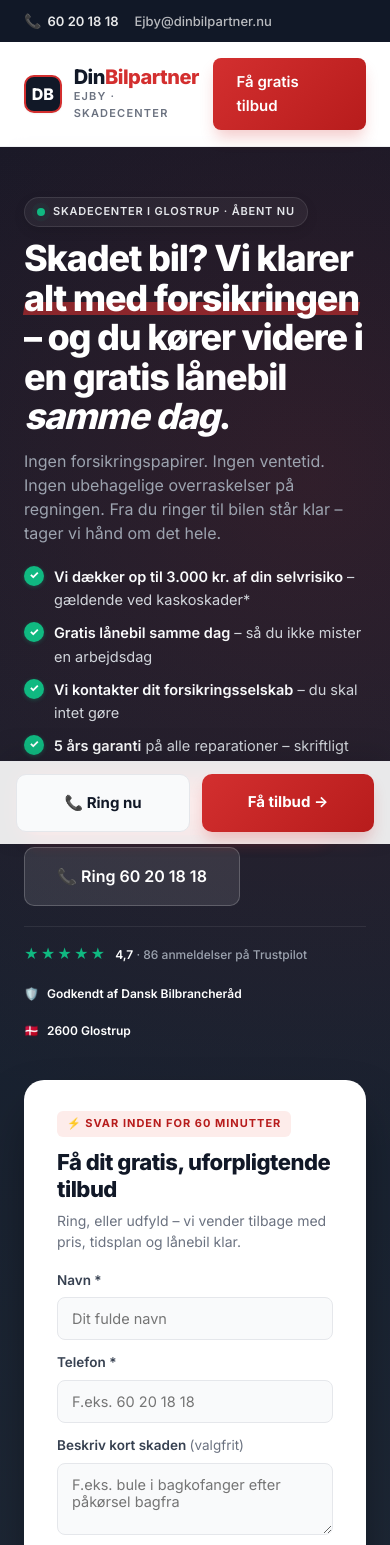
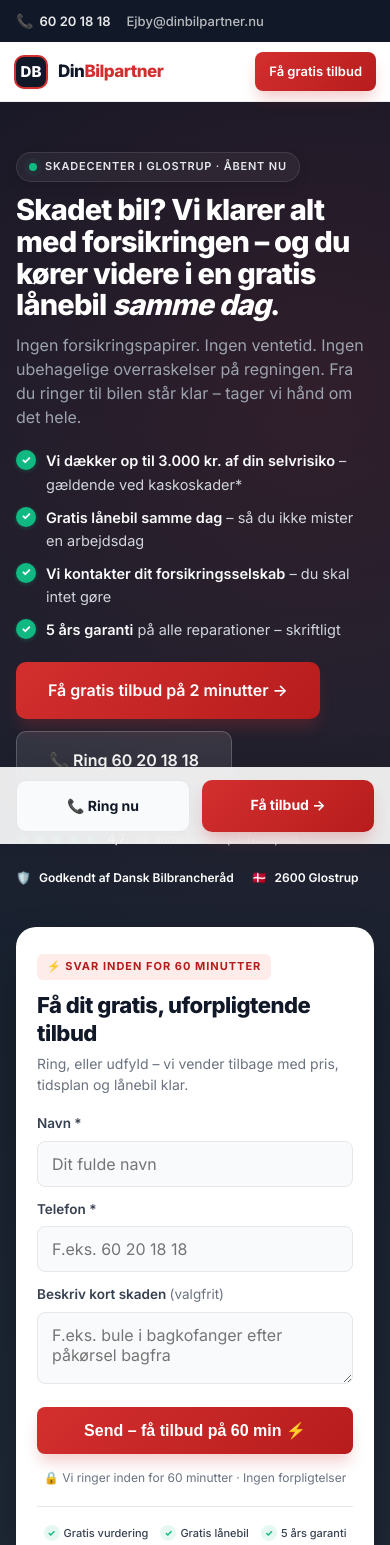
Before and after one commit to tayyabk52/javProj, a Next.js app: page / in a window 390 px wide. Shown: the top 1545 px of the page. Built offline with nearby package versions, Linux system fonts and the light colour scheme.

Commit message:
Improve mobile layout: compact header, iOS zoom fix, safe-area insets

```diff
--- a/src/app/globals.css
+++ b/src/app/globals.css
@@ -117,7 +117,8 @@ h1 .under::after { content: ""; position: absolute; left: 0; bottom: 4px; width:
 
 .field { margin-bottom: 12px; }
 .field label { display: block; font-size: 13.5px; font-weight: 600; margin-bottom: 6px; color: var(--ink-2); }
-.field input, .field textarea { width: 100%; padding: 12px 14px; border: 1px solid var(--line); border-radius: 8px; font-size: 14.5px; font-family: inherit; background: var(--bg-soft); transition: var(--transition); color: var(--ink); }
+/* font-size must stay >= 16px so iOS Safari doesn't auto-zoom on focus */
+.field input, .field textarea { width: 100%; padding: 12px 14px; border: 1px solid var(--line); border-radius: 8px; font-size: 16px; font-family: inherit; background: var(--bg-soft); transition: var(--transition); color: var(--ink); }
 .field input:focus, .field textarea:focus { outline: none; border-color: var(--red); background: #fff; box-shadow: 0 0 0 4px rgba(211, 47, 47, 0.12); }
 .field textarea { resize: vertical; min-height: 72px; }
 
@@ -264,7 +265,7 @@ footer a:hover { color: #fff; transform: translateX(4px); }
 .foot-bar { border-top: 1px solid rgba(255,255,255,0.1); padding-top: 24px; text-align: center; font-size: 13px; color: #6B7280; }
 
 /* STICKY MOBILE BAR */
-.sticky-mobile { display: none; position: fixed; bottom: 0; left: 0; right: 0; background: rgba(255, 255, 255, 0.9); backdrop-filter: blur(12px); box-shadow: 0 -10px 25px rgba(0,0,0,0.1); padding: 12px 16px; z-index: 100; gap: 12px; border-top: 1px solid rgba(229,231,235,0.5); }
+.sticky-mobile { display: none; position: fixed; bottom: 0; left: 0; right: 0; background: rgba(255, 255, 255, 0.9); backdrop-filter: blur(12px); -webkit-backdrop-filter: blur(12px); box-shadow: 0 -10px 25px rgba(0,0,0,0.1); padding: 12px 16px; padding-bottom: calc(12px + env(safe-area-inset-bottom)); z-index: 100; gap: 12px; border-top: 1px solid rgba(229,231,235,0.5); }
 .sticky-mobile a { flex: 1; padding: 16px; text-align: center; font-weight: 700; border-radius: 10px; font-size: 15px; transition: var(--transition); }
 .sticky-mobile .sm-call { background: var(--bg-soft); color: var(--ink); border: 1px solid var(--line); }
 .sticky-mobile .sm-form { background: linear-gradient(135deg, var(--red) 0%, var(--red-dark) 100%); color: #fff; box-shadow: var(--shadow-red); }
@@ -281,12 +282,35 @@ footer a:hover { color: #fff; transform: translateX(4px); }
 }
 
 @media (max-width: 768px) {
-  h1 { font-size: 36px; }
+  h1 { font-size: 34px; }
   h2 { font-size: 32px; }
   .foot-grid { grid-template-columns: 1fr; gap: 32px; }
-  .nav-cta .btn-ghost { display: none; }
   .sticky-mobile { display: flex; }
-  body { padding-bottom: 84px; }
+  body { padding-bottom: calc(84px + env(safe-area-inset-bottom)); }
   .topbar .hours { display: none; }
   .hero { padding-top: 40px; }
+
+  /* Header: shrink to a compact single-CTA bar so it stays clean */
+  header.nav .wrap { padding: 12px 16px; }
+  .nav-cta { gap: 8px; }
+  .nav-cta .btn-ghost { display: none; }
+  .nav-cta .btn-primary { padding: 9px 16px; font-size: 13.5px; }
+  .logo { gap: 10px; }
+  .logo-mark { width: 34px; height: 34px; font-size: 15px; }
+  .logo-txt { font-size: 18px; }
+
+  /* Let the headline wrap instead of forcing a no-wrap underline */
+  h1 .under { white-space: normal; }
 }
+
+/* Small phones (iPhone SE / older Androids) */
+@media (max-width: 400px) {
+  header.nav .wrap { padding: 10px 14px; }
+  .logo-sub { display: none; }
+  .logo-txt { font-size: 17px; }
+  .nav-cta .btn-primary { padding: 9px 14px; font-size: 13px; }
+  h1 { font-size: 29px; letter-spacing: -0.8px; }
+  .hero-form { padding: 24px 20px; }
+  .wrap { padding: 0 16px; }
+  .sticky-mobile a { padding: 14px 8px; font-size: 14px; }
+}
--- a/src/app/layout.tsx
+++ b/src/app/layout.tsx
@@ -1,4 +1,4 @@
-import type { Metadata } from 'next';
+import type { Metadata, Viewport } from 'next';
 import './globals.css';
 import Topbar from '@/components/layout/Topbar';
 import Header from '@/components/layout/Header';
@@ -8,6 +8,15 @@ import StickyMobile from '@/components/layout/StickyMobile';
 export const metadata: Metadata = {
   title: 'Skadet bil i Glostrup? Vi klarer alt med forsikringen – Din Bilpartner Ejby',
   description: 'Ingen forsikringspapirer. Ingen ventetid. Ingen ubehagelige overraskelser på regningen. Fra du ringer til bilen står klar – tager vi hånd om det hele.',
+};
+
+export const viewport: Viewport = {
+  width: 'device-width',
+  initialScale: 1,
+  // Draw under the iPhone notch/home-indicator so safe-area insets work.
+  viewportFit: 'cover',
+  themeColor: '#111827',
+  // Zoom stays enabled on purpose (accessibility).
 };
 
 export default function RootLayout({
--- a/src/components/forms/ContactForm.tsx
+++ b/src/components/forms/ContactForm.tsx
@@ -40,6 +40,7 @@ export default function ContactForm() {
           id="name"
           name="name"
           placeholder="Dit fulde navn"
+          autoComplete="name"
           required
           disabled={status === 'loading'}
         />
@@ -51,6 +52,8 @@ export default function ContactForm() {
           id="phone"
           name="phone"
           placeholder="F.eks. 60 20 18 18"
+          autoComplete="tel"
+          inputMode="tel"
           required
           disabled={status === 'loading'}
         />
```
